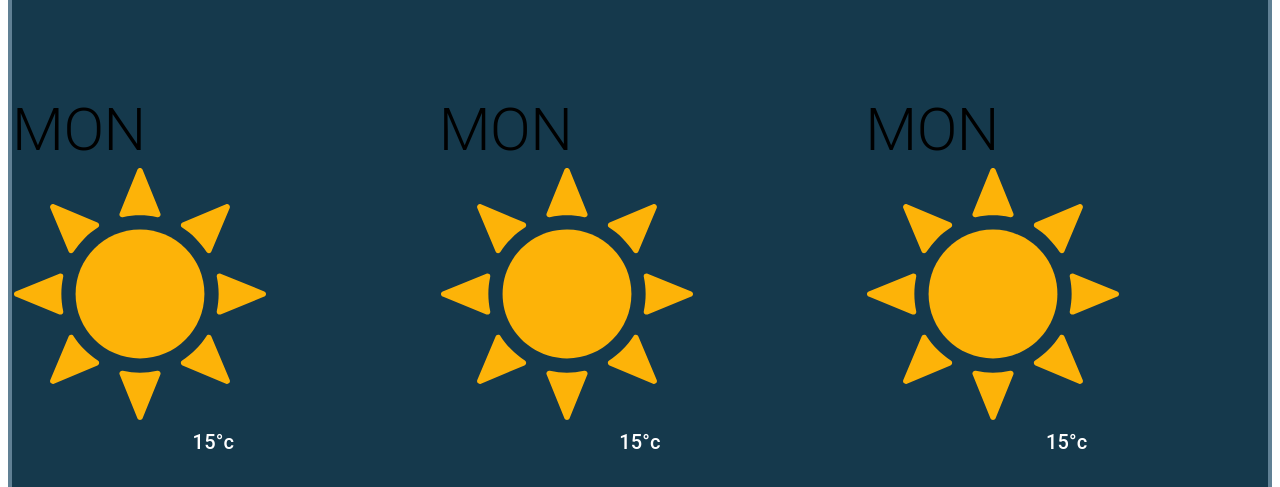
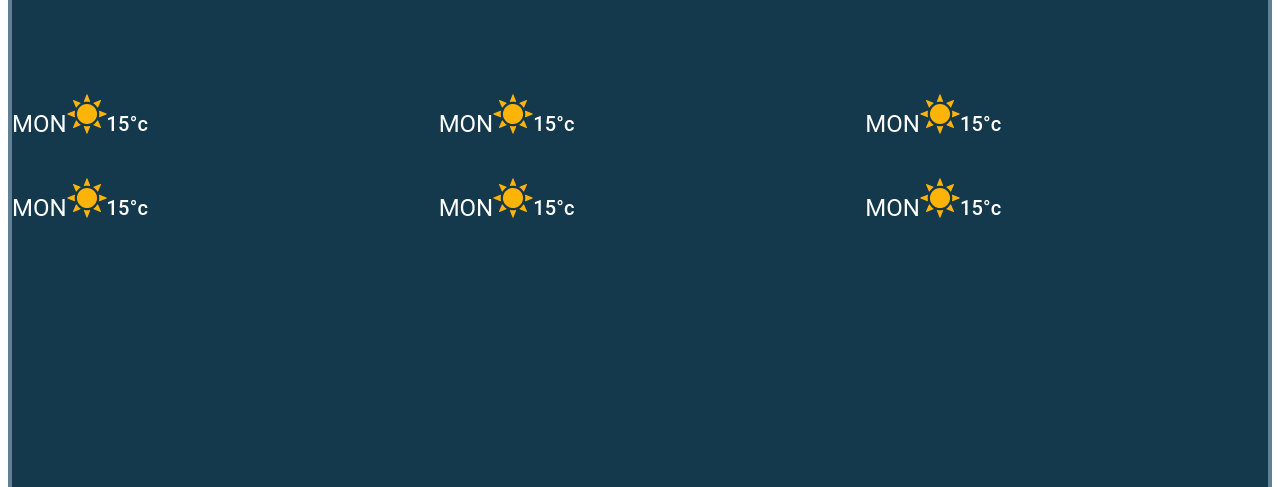
Before and after one commit to Taher-web-dev/MYWEEKWEATHER, a React (Create React App) app: page / in a window 1280 px wide. Shown: the part 307-794 px from the top of the page. Built offline with nearby package versions, Linux system fonts and the light colour scheme; no server answers.

Commit message:
style weekWeather.

```diff
--- /dev/null
+++ b/src/components/Home/weekWeather.css
@@ -0,0 +1,19 @@
+.container {
+  display: flex;
+}
+
+.weekday-weather {
+  display: flex;
+  flex-direction: column;
+  align-items: center;
+}
+
+.weather-img {
+  margin-bottom: 20px;
+  width: 40px;
+}
+
+.day-name {
+  color: white;
+  font-family: system-ui;
+}
--- a/src/components/Home/weekWeather.js
+++ b/src/components/Home/weekWeather.js
@@ -2,19 +2,20 @@ import { React } from 'react';
 import Box from '@mui/material/Box';
 import Typography from '@mui/material/Typography';
 import Grid from '@mui/material/Grid';
+import './weekWeather.css';
 import SUNNY from '../../Statics/Images/sun.svg';
 
 const WeakWEather = () => {
   let index = 0;
   return (
     <Box sx={{ flexGrow: 1 }}>
-      <Grid container spacing={{ xs: 2, md: 3 }} columns={{ xs: 4, sm: 8, md: 12 }}>
+      <Grid container spacing={{ xs: 2, md: 3 }} columns={{ xs: 6, sm: 12, md: 12 }} className="container">
         {Array.from(Array(6)).map(() => {
           index += 1;
           return (
-            <Grid item xs={2} sm={4} md={4} key={index}>
-              <Typography variant="h2"> MON </Typography>
-              <img src={SUNNY} alt="weather-icon" />
+            <Grid item xs={2} sm={4} md={4} key={index} className="weekday-weather">
+              <Typography variant="h5" className="day-name"> MON </Typography>
+              <img src={SUNNY} alt="weather-icon" className="weather-img" />
               <Typography variant="h6" style={{ color: '#fff', textAlign: 'center' }}>
                 15°c
               </Typography>
```
